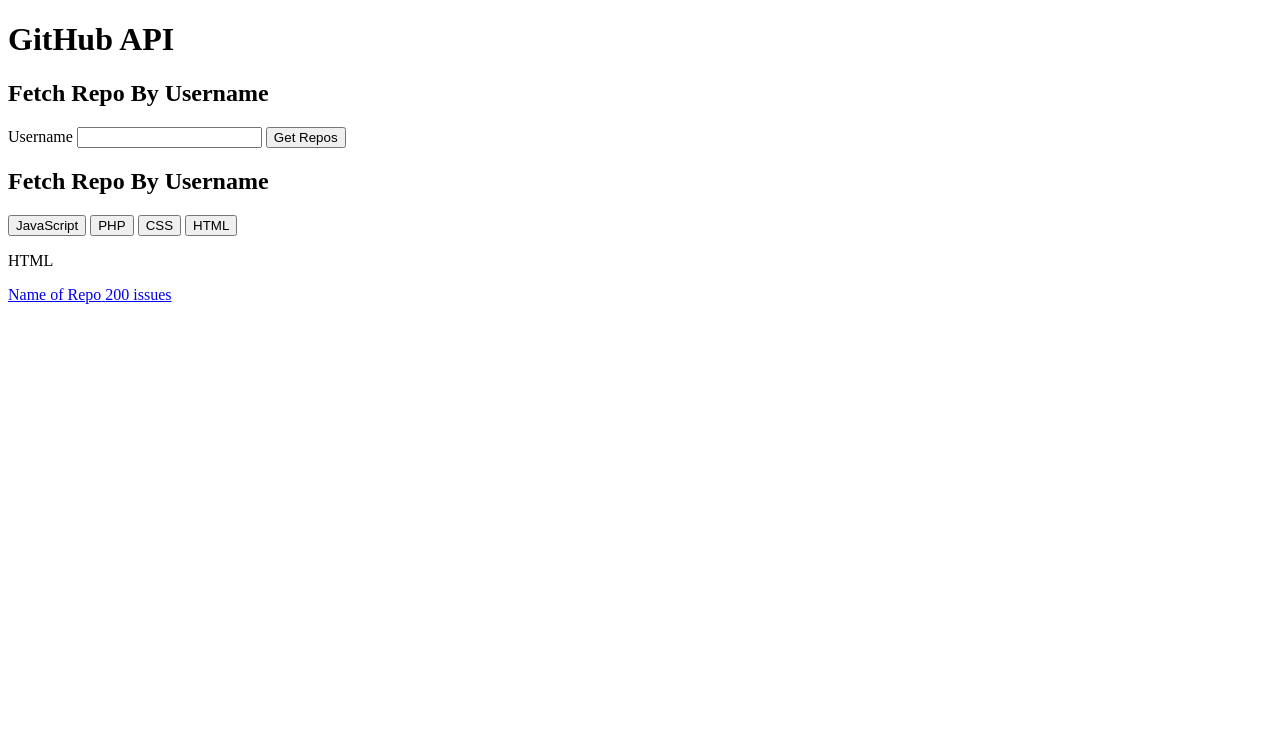
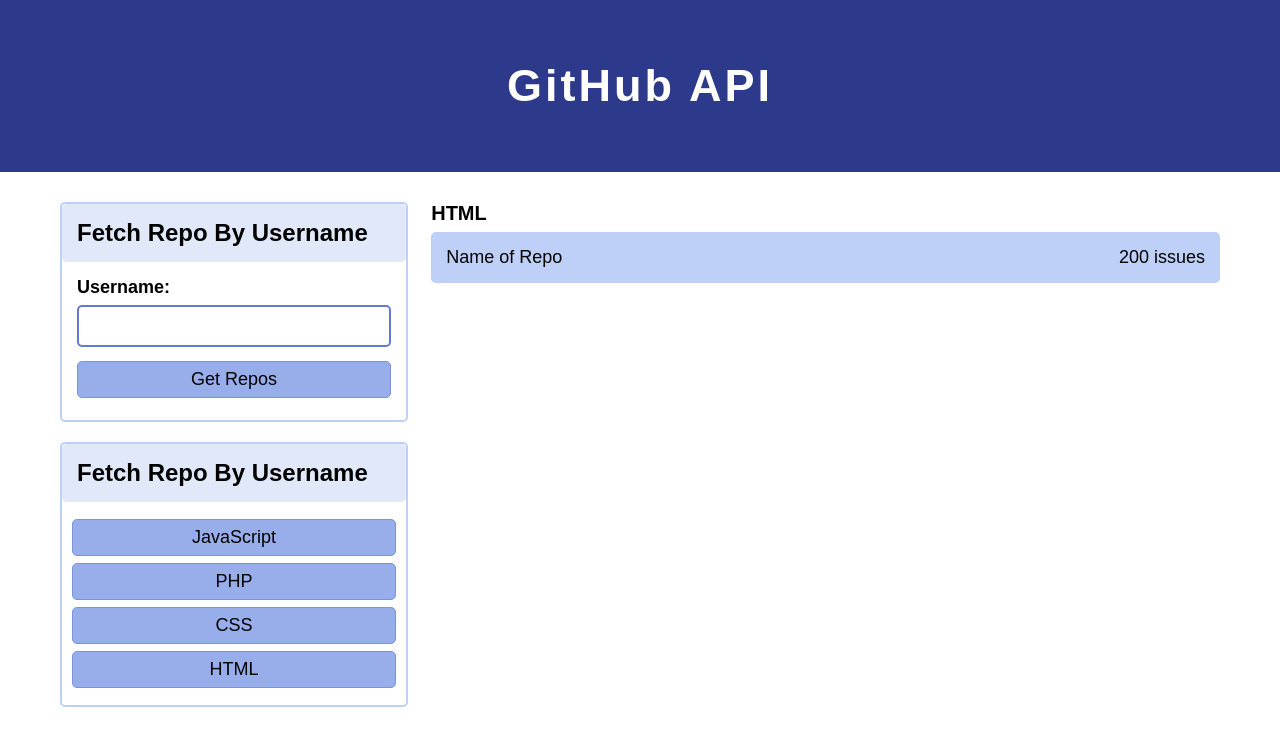
Before and after one commit to MuhammedBasiouny/vanillajs-github-api, a plain HTML site: page index.html in a window 1280 px wide. Drawn offline with Linux system fonts and the light colour scheme.

Commit message:
css design

```diff
--- a/css/style.css
+++ b/css/style.css
@@ -0,0 +1,92 @@
+* {
+   margin: 0;
+   padding: 0;
+   box-sizing: border-box;
+   font-family: Arial, Helvetica, sans-serif;
+}
+header {
+   background: #2d3a8c;
+   padding: 60px 0;
+   text-align: center;
+}
+.app-title {
+   font-size: 45px;
+   color: #fff;
+   display: inline-block;
+   letter-spacing: 3px;
+}
+
+.content {
+   padding: 30px 60px;
+   display: flex;
+   justify-content: space-between;
+}
+.left {
+   width: 30%;
+}
+.right {
+   width: 68%;
+}
+.card {
+   margin-bottom: 20px;
+   border: 2px solid #bed0f7;
+   border-radius: 5px;
+}
+.card h2 {
+   background-color: #e0e8f9;
+   padding: 15px;
+   border-radius: 5px;
+}
+
+form {
+   padding: 15px;
+}
+label {
+   font-size: 18px;
+   display: block;
+   font-weight: bold;
+}
+input {
+   width: 100%;
+   padding: 10px;
+   margin: 7px 0;
+   font-size: 16px;
+   outline: none;
+   border: 2px solid #647acb;
+   border-radius: 5px;
+}
+.languages {
+   padding: 10px;
+}
+.btn-el {
+   width: 100%;
+   display: block;
+   margin: 7px 0;
+   padding: 7px 0;
+   font-size: 18px;
+   border-radius: 5px;
+   cursor: pointer;
+   background-color: #98aeeb;
+   border: 1px solid #7b93db;
+}
+
+.repo-item {
+   display: flex;
+   justify-content: space-between;
+   font-size: 18px;
+   padding: 15px 15px;
+   background-color: #bed0f7;
+   border-radius: 5px;
+   text-decoration: none;
+   margin: 7px 0;
+   color: #000;
+}
+.repo-item:hover {
+   background-color: #4c63b6;
+   color: #fff;
+}
+
+#search-term {
+   font-size: 20px;
+   font-weight: bold;
+}
--- a/index.html
+++ b/index.html
@@ -5,6 +5,8 @@
     <meta charset="UTF-8">
     <meta http-equiv="X-UA-Compatible" content="IE=edge">
     <meta name="viewport" content="width=device-width, initial-scale=1.0">
+    <link rel="stylesheet" href="https://cdnjs.cloudflare.com/ajax/libs/font-awesome/6.2.1/css/all.min.css">
+    <link rel="stylesheet" href="css/style.css">
     <title>GitHub API</title>
 </head>
 
@@ -18,20 +20,19 @@
                 <div class="card">
                     <h2>Fetch Repo By Username</h2>
                     <form id="user-form">
-                        <label>Username</label>
+                        <label>Username:</label>
                         <input type="text" id="username">
-                        <button type="submit">Get Repos</button>
+                        <button type="submit" class="btn-el">Get Repos</button>
                     </form>
                 </div>
                 <div class="card">
                     <h2>Fetch Repo By Username</h2>
                     <div class="languages">
-                        <button data-lng="javascript">JavaScript</button>
-                        <button data-lng="php">PHP</button>
-                        <button data-lng="css">CSS</button>
-                        <button data-lng="html">HTML</button>
+                        <button data-lng="javascript" class="btn-el">JavaScript</button>
+                        <button data-lng="php" class="btn-el">PHP</button>
+                        <button data-lng="css" class="btn-el">CSS</button>
+                        <button data-lng="html" class="btn-el">HTML</button>
                     </div>
-
                 </div>
             </div>
             <div class="right">
```
